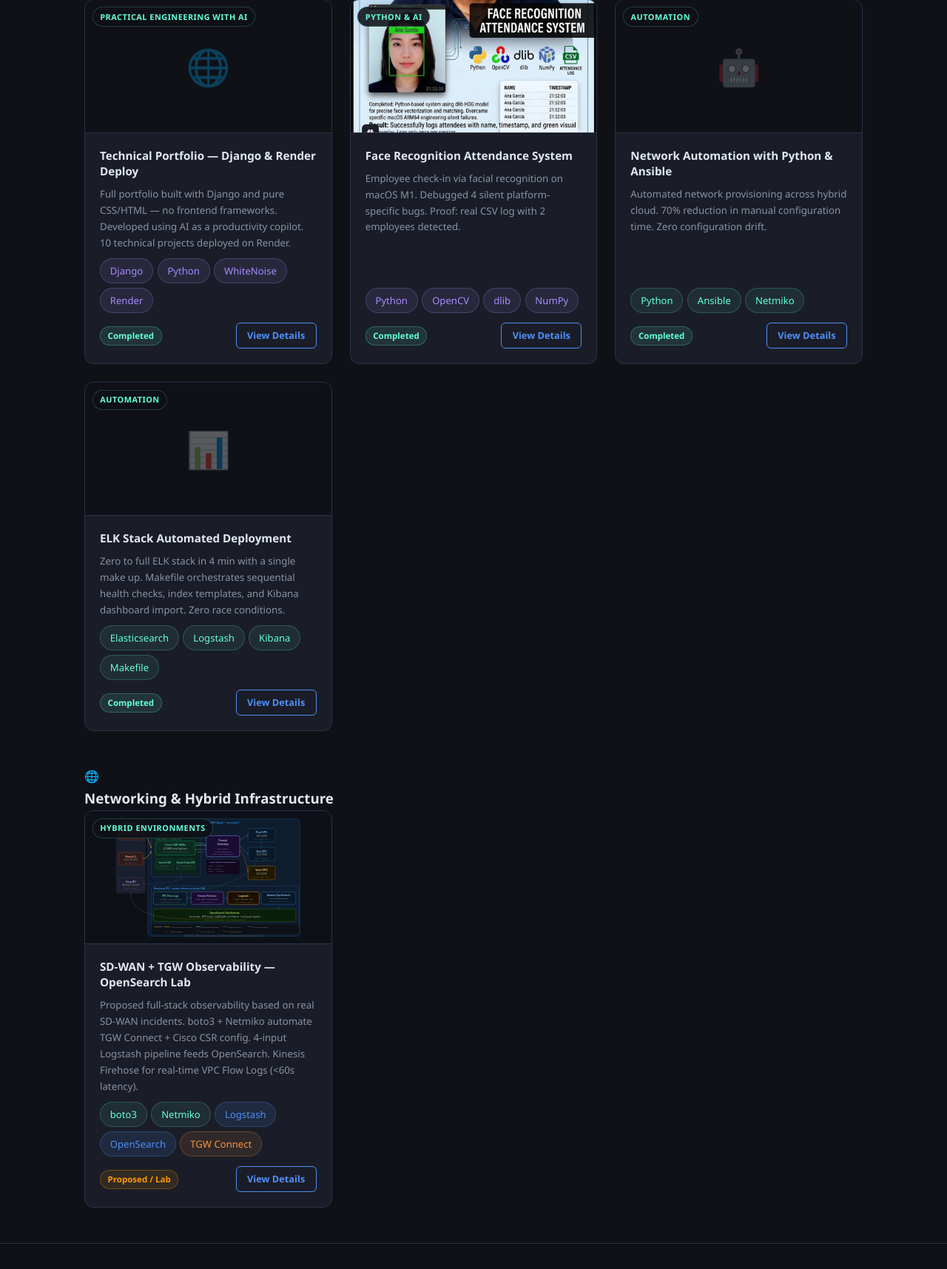
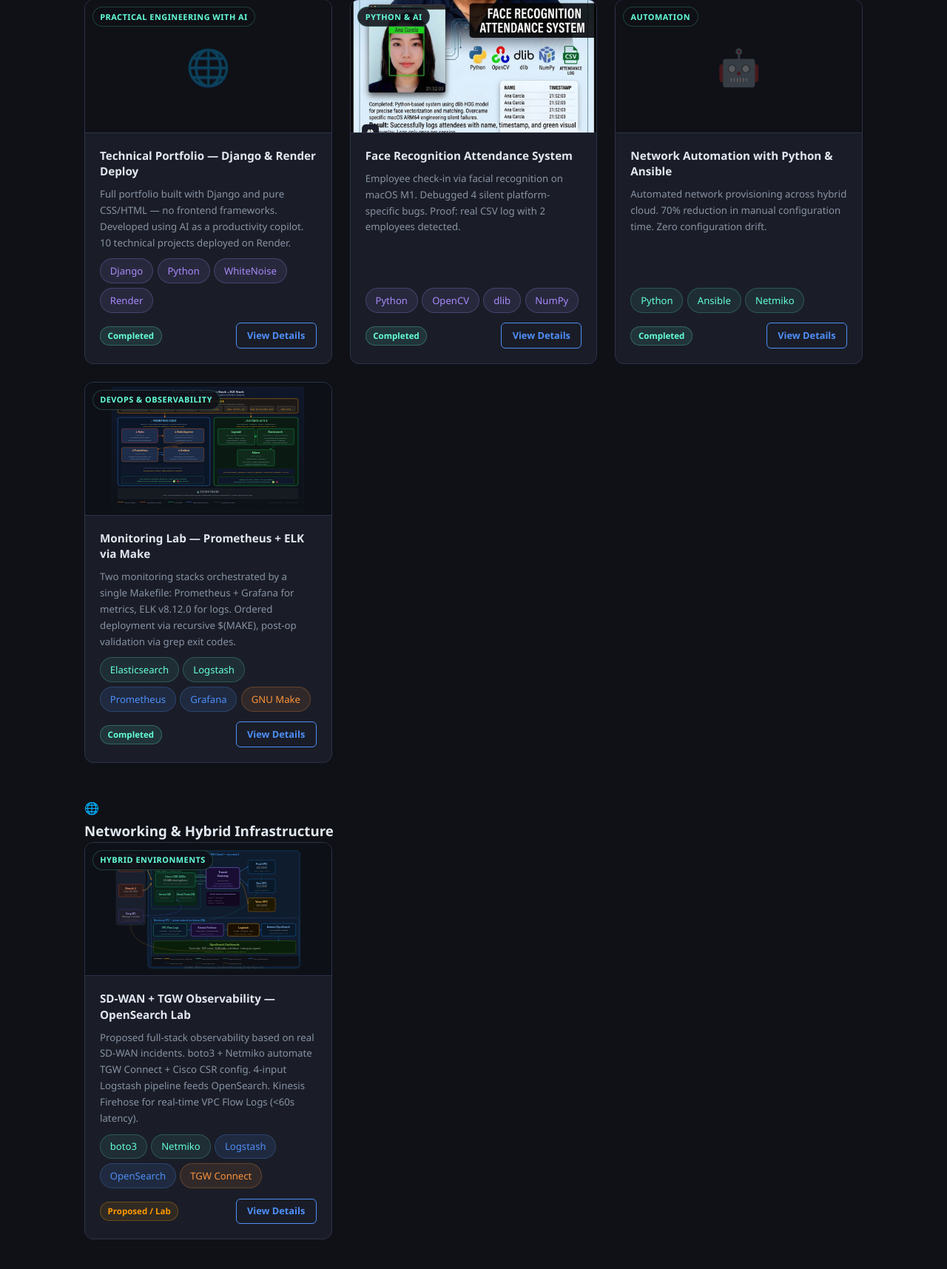
Before and after one commit to ferchoMoy121/portafolio, a Django app: page /projects/ in a window 1280 px wide. Shown: the part 1485-3200 px from the top of the page at 74% size. Run offline with Django 5.2, Linux system fonts and the light colour scheme.

Commit message:
Add Monitoring Lab: Prometheus + ELK Stack via Make

```diff
--- a/portfolio/templates/portfolio/projects.html
+++ b/portfolio/templates/portfolio/projects.html
@@ -208,20 +208,23 @@
                 </div>
             </div>
 
-            <!-- ELK STACK -->
+            <!-- ELK + PROMETHEUS MONITORING LAB -->
             <div class="project-card">
-                <div class="project-img-wrapper project-img-placeholder" style="height:180px; overflow:hidden; position:relative; border-bottom:1px solid var(--border); display:flex; align-items:center; justify-content:center;">
-                    <span class="placeholder-icon">📊</span>
-                    <div class="project-category">Automation</div>
+                <div class="project-img-wrapper" style="height:180px; overflow:hidden; position:relative; border-bottom:1px solid var(--border); background:#0d1117;">
+                    <img src="{% static 'portfolio/img/elk-topology.svg' %}"
+                         alt="ELK + Prometheus Monitoring Lab"
+                         style="width:100%; height:180px; object-fit:contain; object-position:center; display:block; padding:6px;">
+                    <div class="project-category">DevOps & Observability</div>
                 </div>
                 <div class="project-content">
-                    <h3>ELK Stack Automated Deployment</h3>
-                    <p>Zero to full ELK stack in 4 min with a single make up. Makefile orchestrates sequential health checks, index templates, and Kibana dashboard import. Zero race conditions.</p>
+                    <h3>Monitoring Lab — Prometheus + ELK via Make</h3>
+                    <p>Two monitoring stacks orchestrated by a single Makefile: Prometheus + Grafana for metrics, ELK v8.12.0 for logs. Ordered deployment via recursive $(MAKE), post-op validation via grep exit codes.</p>
                     <div class="project-tags">
                         <span class="tag tag-teal">Elasticsearch</span>
                         <span class="tag tag-teal">Logstash</span>
-                        <span class="tag tag-teal">Kibana</span>
-                        <span class="tag tag-teal">Makefile</span>
+                        <span class="tag tag-blue">Prometheus</span>
+                        <span class="tag tag-blue">Grafana</span>
+                        <span class="tag tag-orange">GNU Make</span>
                     </div>
                     <div class="project-footer">
                         <span class="project-status status-done">Completed</span>
--- a/portfolio/views.py
+++ b/portfolio/views.py
@@ -877,4 +877,140 @@ output {
 }
 ''',
     },
+
+    'elk-stack-deployment': {
+        'title': 'Monitoring Lab — Prometheus + ELK Stack via Make',
+        'category': 'DevOps & Observability',
+        'status': 'Completed',
+        'tags': ['Docker', 'Make', 'Elasticsearch', 'Logstash', 'Kibana', 'Prometheus', 'Grafana', 'Redis'],
+        'image': 'portfolio/img/elk-topology.svg',
+        'summary': (
+            'Full monitoring lab with two independent stacks orchestrated by a single Makefile: '
+            'a Prometheus + Grafana stack for real-time metrics (Redis → Redis Exporter → Prometheus → Grafana), '
+            'and an ELK stack v8.12.0 for log ingestion and search (Logstash → Elasticsearch → Kibana). '
+            'Make provides ordered deployment, graceful teardown, and post-operation validation via grep exit codes.'
+        ),
+        'problem': (
+            'Running multiple containerized monitoring services manually creates ordering issues. '
+            'Grafana needs Prometheus running first; shell scripts per service have no dependency awareness. '
+            'After docker-compose down, orphaned images and volumes remain. '
+            'No standard way to verify teardown actually completed.'
+        ),
+        'solution': (
+            'Makefile as single orchestration interface with ordered deployment via recursive $(MAKE) calls, '
+            'per-service and stack-level targets, post-operation validation using grep exit codes, '
+            'self-documenting help target via fgrep parsing, and version-pinned variables.'
+        ),
+        'impact': (
+            'One command deploys the full 4-service Prometheus stack in correct order. '
+            'One command tears down ELK and validates each container and image is fully removed. '
+            'Foundation for the ELK pattern later applied in the SD-WAN + TGW OpenSearch observability project.'
+        ),
+        'tech': [
+            'GNU Make', 'Docker', 'Docker Compose',
+            'Elasticsearch 8.12.0', 'Logstash 8.12.0', 'Kibana 8.12.0',
+            'Prometheus', 'Grafana', 'Redis', 'Redis Exporter',
+            'Bash',
+        ],
+        'sections': [
+            {
+                'icon': '🎯',
+                'label': 'What It Is — Two Monitoring Paradigms',
+                'type': 'summary',
+                'content': (
+                    'Two complementary monitoring stacks in one lab. '
+                    'Prometheus + Grafana handles metrics: numeric time-series data scraped every 15 seconds — '
+                    'perfect for dashboards showing Redis memory usage, hit rate, and connections over time. '
+                    'ELK handles logs: full-text events parsed by Logstash, indexed in Elasticsearch, '
+                    'searchable in Kibana — ideal for debugging, security analysis, and audit trails. '
+                    'The Makefile is the single interface that knows how to orchestrate both stacks.'
+                )
+            },
+            {
+                'icon': '⚠',
+                'label': 'Problem — Ordering, Validation, and Drift',
+                'type': 'problem',
+                'content': (
+                    'Docker Compose depends_on only waits for container start, not application readiness. '
+                    'Running services manually across multiple directories creates ordering errors: '
+                    'Grafana fails silently if Prometheus is not already up. '
+                    'After docker-compose down, orphaned images and volumes remain consuming disk. '
+                    'No standard command to verify teardown actually completed.'
+                )
+            },
+            {
+                'icon': '✓',
+                'label': 'Solution — Make as Orchestrator',
+                'type': 'solution',
+                'content': (
+                    'Each service lives in its own directory with its own docker-compose.yml — isolation over monolith. '
+                    'build_monitor calls $(MAKE) recursively: prometheus → redis → redis-exporter → grafana, '
+                    'guaranteeing correct order. '
+                    'delete_elk validates its own cleanup: grep exit code 0 = still exists → ❌, exit code 1 = clean → ✅. '
+                    'Shell && / || short-circuit replaces if/else — idiomatic and exit-code-driven. '
+                    'make help auto-parses ## comments into usage docs — zero documentation drift.'
+                )
+            },
+            {
+                'icon': '📈',
+                'label': 'Impact — From Lab to Cloud Pattern',
+                'type': 'impact',
+                'content': (
+                    'This lab was the foundation for the ELK observability pattern later applied '
+                    'in the SD-WAN + TGW project at cloud scale with Kinesis Firehose and OpenSearch. '
+                    'Logstash pipeline skills built here — ingest, parse, filter, output — '
+                    'translated directly to the 4-input pipeline consuming Syslog, NetFlow, '
+                    'VPC Flow Logs, and CloudWatch. Make proved that a well-structured Makefile '
+                    'eliminates the need for custom CI scripts in local development workflows.'
+                )
+            },
+        ],
+        'architecture_notes': [
+            'Each service in its own directory + docker-compose.yml — not a monolithic compose file',
+            '$(MAKE) recursive calls enforce deployment order without external orchestrators',
+            'Validation uses grep exit codes: 0 = found (problem) → ❌, 1 = not found (clean) → ✅',
+            '.PHONY prevents Make from treating target names as filesystem files',
+            'ELASTICSEARCH_VERSION = KIBANA_VERSION = LOGSTASH_VERSION = 8.12.0 — version pinning prevents drift',
+            'Prometheus pull model (scrapes /metrics every 15s) vs Logstash push model — two different telemetry paradigms',
+            'make help uses fgrep + sed to parse ## comments — the Makefile is its own documentation',
+        ],
+        'pipeline_image': 'portfolio/img/elk-make-flow.svg',
+        'code_boto3': r'''# ── build_elk: build images + start stack detached ─────────
+build_elk: ## Construye y despliega el stack de ELK
+	@echo "🔨 Construcción de ELK (Elasticsearch - Logstash - Kibana)"
+	cd docker_logs_elk/ && docker-compose build
+	@echo "🚀 Desplegando ELK..."
+	cd docker_logs_elk/ && docker-compose up -d
+	@echo "✅ Contenedores ELK en ejecución:"
+	docker ps --filter status=running
+
+# ── delete_elk: deep clean with post-op validation ─────────
+delete_elk: ## Eliminación profunda del stack de ELK
+	cd docker_logs_elk/ && docker-compose stop
+	cd docker_logs_elk/ && docker-compose down
+	docker rmi docker.elastic.co/elasticsearch/elasticsearch:$(ELASTICSEARCH_VERSION)
+	docker rmi docker.elastic.co/kibana/kibana:$(KIBANA_VERSION)
+	docker rmi docker.elastic.co/logstash/logstash:$(LOGSTASH_VERSION)
+	@docker ps -a --filter name=$(ELASTICSEARCH_CONTAINER) | grep -q $(ELASTICSEARCH_CONTAINER) \
+		&& echo "❌ Elasticsearch aún existe" \
+		|| echo "✅ Elasticsearch eliminado correctamente"
+	@docker images --filter reference=docker.elastic.co/kibana/kibana:$(KIBANA_VERSION) \
+		| grep -q "kibana" \
+		&& echo "❌ Imagen Kibana aún existe" \
+		|| echo "✅ Imagen Kibana eliminada correctamente"
+
+# ── build_monitor: 4-service ordered deployment ─────────────
+build_monitor: ## Levanta todo el stack de monitorización
+	$(MAKE) build_monitor_prometheus
+	$(MAKE) build_monitor_redis
+	$(MAKE) build_monitor_redis_exporter
+	$(MAKE) build_monitor_grafana
+	docker ps -a
+
+# ── help: self-documenting via fgrep ───────────────────────
+help: ## Comando de ayuda
+	@fgrep -h "##" $(MAKEFILE_LIST) | fgrep -v fgrep \
+		| sed -e 's/\\$$//' | sed -e 's/##//'
+''',
+    },
 }
```
Also changed, not shown: portfolio/static/portfolio/img/elk-make-flow.svg (added), portfolio/static/portfolio/img/elk-topology.svg (added).
